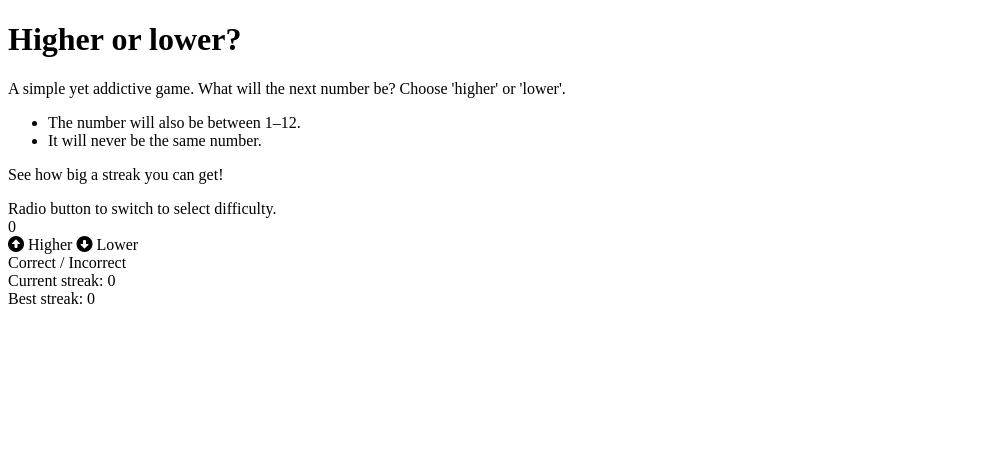
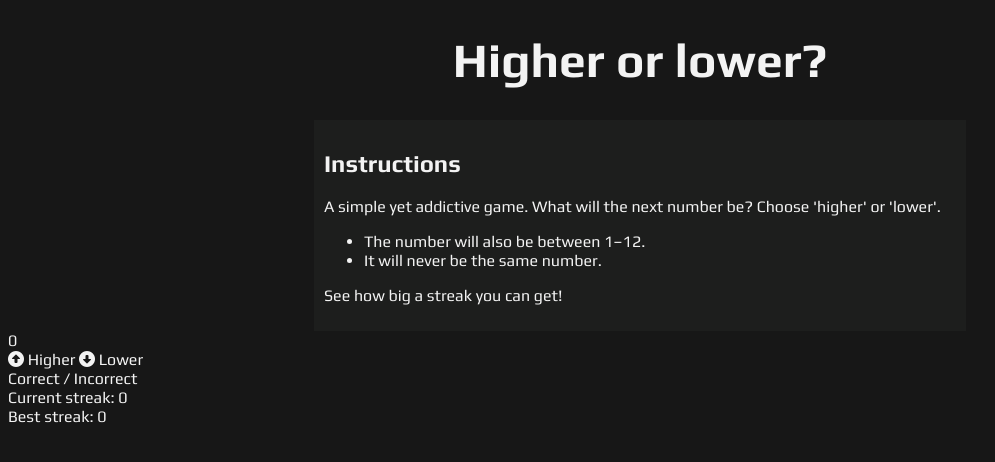
Before and after one commit to jdohertydev/higher-or-lower-v2, a plain HTML site: page index.html in a window 1280 px wide. Shown: the whole page, without its empty margins (0-995 px from the left). Drawn offline with Linux system fonts and the light colour scheme.

Commit message:
Style instruction area

```diff
--- a/assets/css/style.css
+++ b/assets/css/style.css
@@ -0,0 +1,29 @@
+/* Google fonts import */
+
+@import url('https://fonts.googleapis.com/css2?family=Play:wght@400;700&display=swap');
+
+/* --------- Global style */
+
+body {
+    background-color: #171717;;
+    font-family: "Play", sans-serif;
+    color: #F3F3F3;
+
+}
+
+/* --------- Heading */
+
+.heading {
+    text-align: center;
+    font-size: 3rem;
+}
+
+/* --------- Game layout */
+
+.instruction-area{
+    background-color: rgba(31, 32, 31, 0.9);
+    width: 50%;
+    font-size: 1rem;
+    margin: auto;
+    padding: 10px 10px;
+}
--- a/index.html
+++ b/index.html
@@ -13,6 +13,7 @@
         Higher or lower?
     </h1>
     <div class="instruction-area">
+        <h2>Instructions</h2>
         <p>A simple yet addictive game. What will the next number be? Choose 'higher' or 'lower'.</p>
         <ul>
             <li>The number will also be between 1&#8211;12.</li>
@@ -21,9 +22,10 @@
         <p>See how big a streak you can get!</p>
     </div>
     <div class="game-area">
-        <div class="difficulty-mode">
+        <!--    <div class="difficulty-mode">
             Radio button to switch to select difficulty.
         </div>
+        -->
         <div class="random-number-area">
             0
         </div>
```
